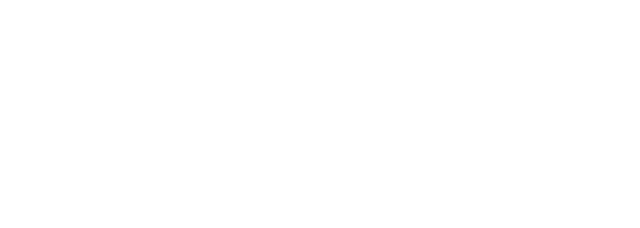
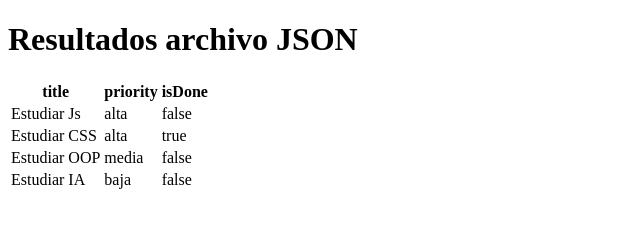
Before and after one commit to EvaMLopez/Asynchrony_Promises_JS, a website: page index.html in a window 1280 px wide. Shown: the whole page, without its empty margins (0-640 px from the left). Drawn offline with Linux system fonts and the light colour scheme.

Commit message:
first exercise redone

```diff
--- a/async.js
+++ b/async.js
@@ -1,6 +1,61 @@
-const fetchTitles = async () => {
+
+// *** EJERCICIO 1: usando ".then" ***
+
+function readTitles() {
+    fetch('./archive.json')
+    .then((resp) => resp.json())
+    .then((data) => {
+        console.log(data.title);
+       data.results.forEach(element => {
+            console.log(element.title);
+        });
+    })
+    .catch (error => {
+        console.error('Ha ocurrido un error', (error));
+    });
+}
+readTitles();
+
+// *** EJERCICIO 1: usando función asíncrona ***
+
+const printTitles = async () => {
     const response = await fetch('./archive.json');
     const data = await response.json();
-    console.log(data);
+
+    // Imprimir títulos en la consola
+    const titles = data.results.map(result => result.title);
+    console.log(titles);
 }
-fetchTitles();
+printTitles();
+
+//  *** EJERCICIO 2 ***
+
+const createHtmlTable = async() => {
+    const response = await fetch('./archive.json');
+    const data = await response.json();
+    const tableBody = document.getElementById('tableBody');
+    // Obtener datos primer elemento
+    const tableHeaders = Object.keys(data.results[0]);
+    // Crear encabezados
+    const headerRow = document.createElement('tr');
+    tableHeaders.forEach(header => {
+        const th =document.createElement('th');
+        th.textContent = header;
+        headerRow.appendChild(th);
+    });
+    tableBody.appendChild(headerRow);
+
+    data.results.forEach(result => {
+        // Crear filas
+        const row = document.createElement('tr');
+
+        tableHeaders.forEach(header => {
+            //crear celdas
+            const cell = document.createElement('td');
+            cell.textContent = result[header];
+            row.appendChild(cell);
+        });
+        tableBody.appendChild(row);
+    });
+}
+createHtmlTable();
--- a/index.html
+++ b/index.html
@@ -6,7 +6,12 @@
     <title>Asynchrony & Promises</title>
 </head>
 <body>
+    <h1>Resultados archivo JSON</h1>
     <div id="infoJson"></div>
+    <table id="dataTable">
+        <tbody id="tableBody"></tbody>
+    </table>
     <script src="async.js"></script>
+    <script src="app.js"></script>
 </body>
 </html>
```
Also changed, not shown: app.js (deleted, +0 -37 lines).
